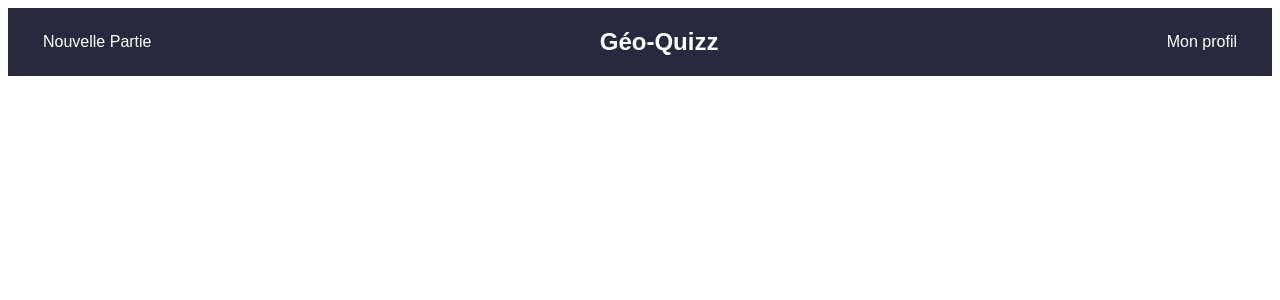
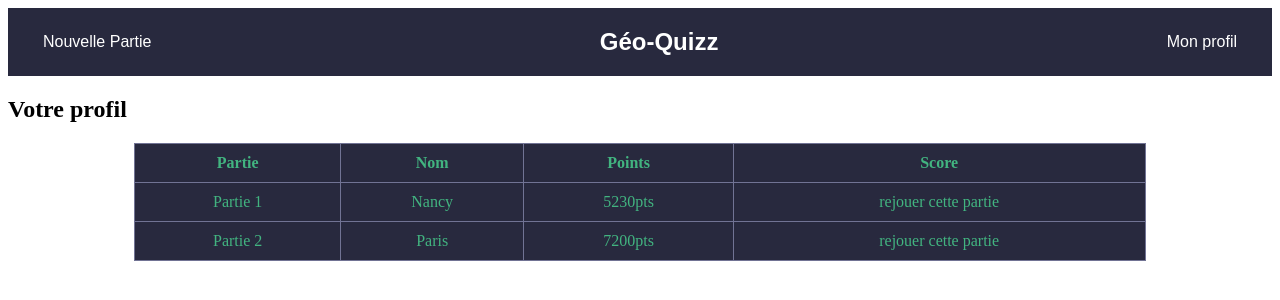
Before and after one commit to Hollowone1/SAE2024, a Vue app in the folder SAE2024/: page /profil in a window 1280 px wide. Shown: the top 300 px of the page. Built offline with nearby package versions, Linux system fonts and the light colour scheme; sample sign-in values are in the browser's storage; a web font is replaced by a local one.

Commit message:
profil view

```diff
--- a/SAE2024/src/router/index.js
+++ b/SAE2024/src/router/index.js
@@ -3,6 +3,7 @@ import accueil from '@/views/AccueilView.vue'
 import LoginView from '@/views/LoginView.vue'
 import RegisterView from "@/views/RegisterView.vue"
 import GameView from "@/views/GameView.vue"
+import ProfilView from "@/views/ProfilView.vue"
 
 const router = createRouter({
     history: createWebHistory(import.meta.env.BASE_URL),
@@ -28,6 +29,12 @@ const router = createRouter({
             component: GameView,
             meta: { requiresAuth: true }
         },
+        {
+          path: '/profil',
+          name: 'profil',
+          component: ProfilView,
+          meta: { requiresAuth: true }
+      },
     ]
 })
 
--- /dev/null
+++ b/SAE2024/src/views/ProfilView.vue
@@ -0,0 +1,51 @@
+<template>
+
+<h2> Votre profil</h2>
+
+ <table>
+    <thead>
+      <tr>
+        <th>Partie</th>
+        <th>Nom</th>
+        <th>Points</th>
+        <th>Score</th>
+      </tr>
+    </thead>
+    <tbody>
+      <tr>
+        <td>Partie 1</td>
+        <td>Nancy</td>
+        <td>5230pts</td>
+        <td>rejouer cette partie</td>
+      </tr>
+      <tr>
+        <td>Partie 2</td>
+        <td>Paris</td>
+        <td>7200pts</td>
+        <td>rejouer cette partie</td>
+      </tr>
+    </tbody>
+ </table>
+
+</template>
+
+<script>
+
+</script>
+
+<style>
+     table {
+      width: 80%;
+      border-collapse: collapse;
+      margin: 20px auto;
+      background-color: #28293E;
+    }
+
+    th, td {
+      border: 1px solid #717394;
+      padding: 10px;
+      text-align: center;
+      color: #42B480;
+    }
+
+</style>
```
